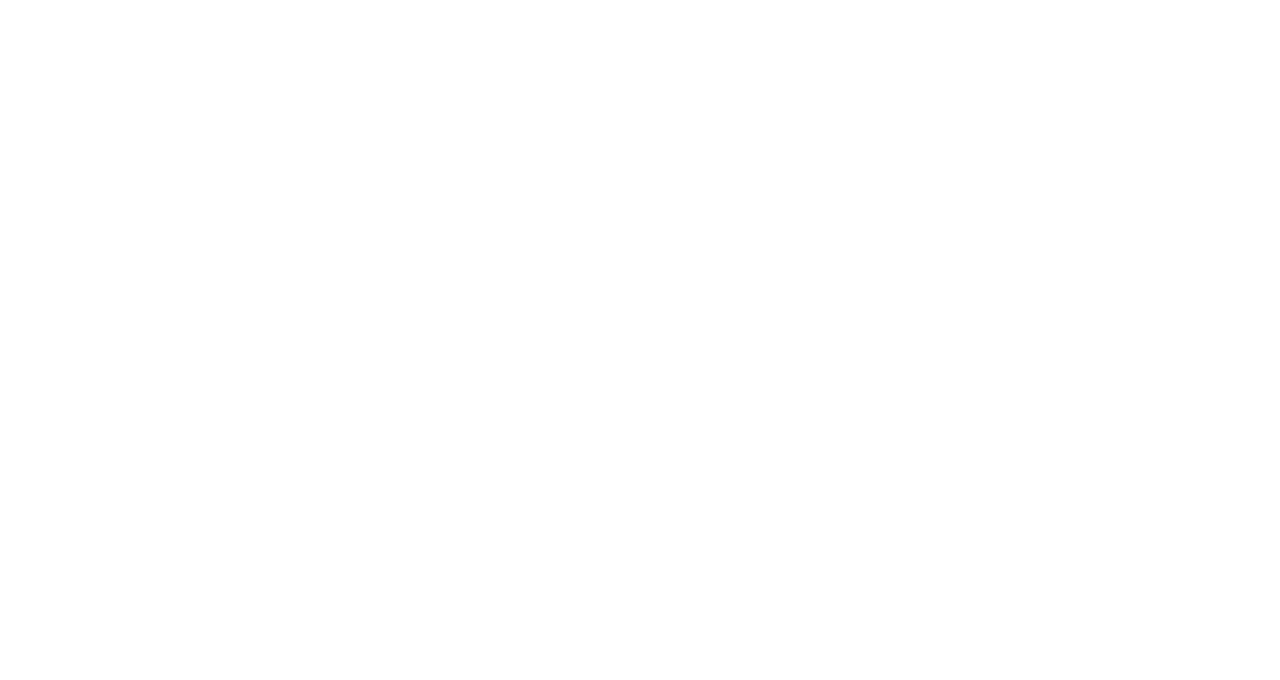
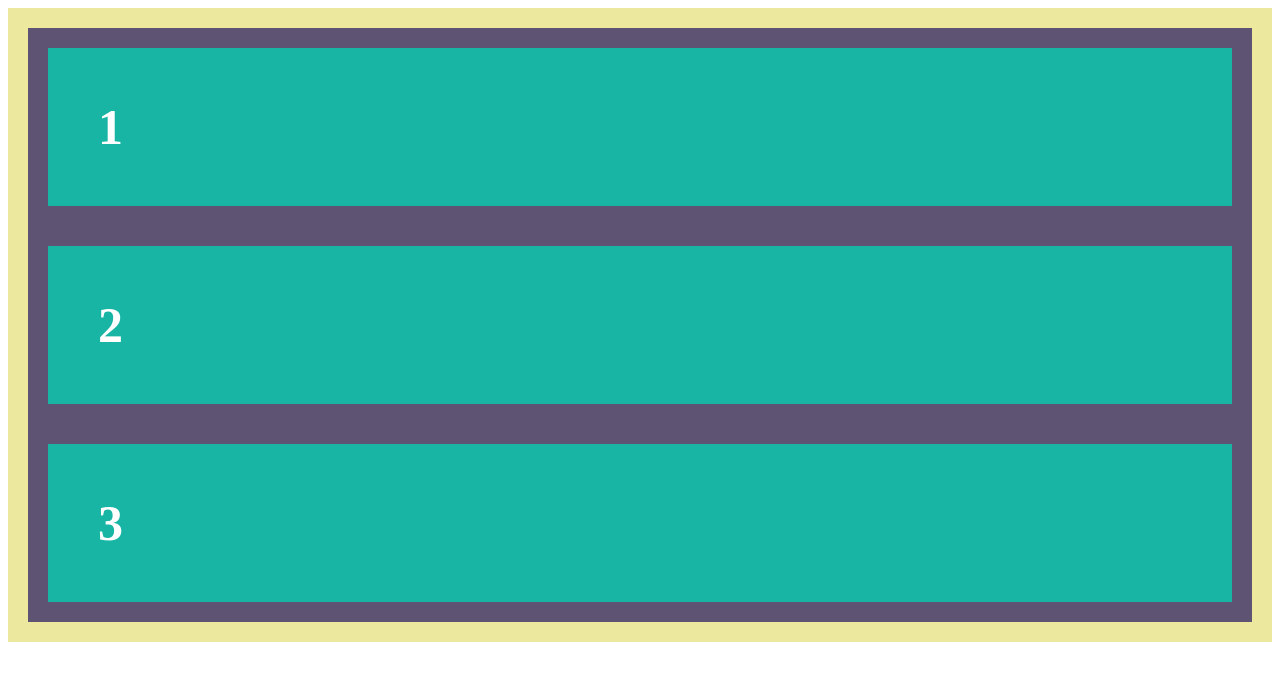
Before and after one commit to yaroslavas2001/FLEXBOX, a plain HTML site: page index.html in a window 1280 px wide. Drawn offline with Linux system fonts and the light colour scheme.

Commit message:
подготовка к уроку

```diff
--- a/css/style.css
+++ b/css/style.css
@@ -0,0 +1,18 @@
+.block{
+
+}
+.block__row{
+
+  border: 20px solid #ece89d;
+  margin: 0px 0px 20px 0px;
+}
+.block__column{
+  border: 20px solid #5e5373;
+}
+.block__item{
+  background-color: #18b5a4;
+  padding: 50px;
+  font-size: 50px;
+  color: #fff;
+  font-weight: 700;
+}
--- a/index.html
+++ b/index.html
@@ -2,10 +2,27 @@
 <html lang="en">
 <head>
   <meta charset="UTF-8">
-  <meta name="viewport" content="width=device-width, initial-scale=1.0">
-  <title>Document</title>
+  <link rel="stylesheet" href="css/style.css">
+  <!-- <meta name="viewport" content="width=device-width, initial-scale=1.0"> -->
+  <title>FLEXBOX</title>
 </head>
 <body>
+  <div class="block">
+    <div class="block__row">
+      <div class="block__column">
+        <div class="block__item">1</div>
+      </div>
+      <div class="block__column">
+        <div class="block__item">2</div>
+      </div>
+      <div class="block__column">
+        <div class="block__item">3</div>
+      </div>
+
+
+    </div><!--/block__row -->
+   </div><!--/block -->
+
 
 </body>
 </html>
```
